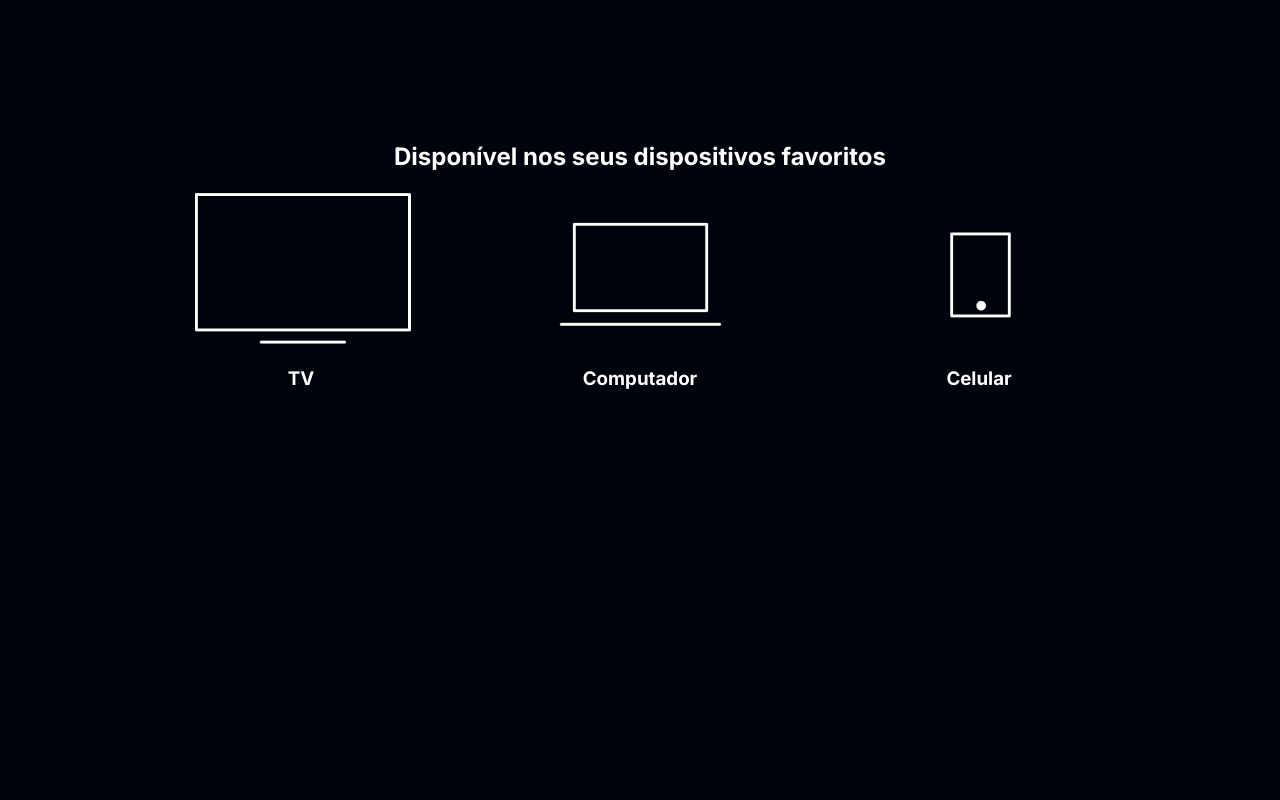
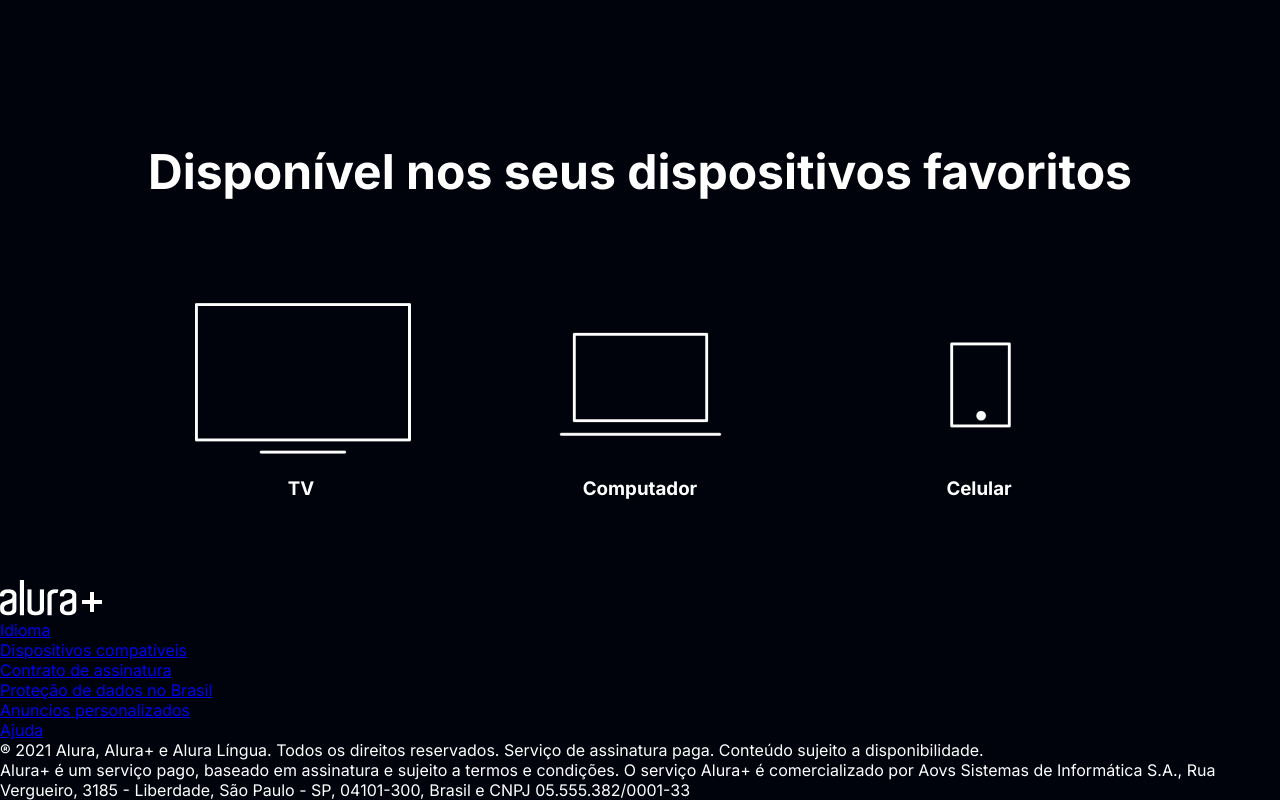
Before and after one commit to Jardel187/comboplus, a plain HTML site: page index.html in a window 1280 px wide. Shown: the part 3058-3858 px from the top of the page. Before the commit the page ends 3448 px from the top, so only its background shows below. Drawn offline with Linux system fonts and the light colour scheme.

Commit message:
update 0.5

```diff
--- a/index.html
+++ b/index.html
@@ -73,8 +73,35 @@
                 <h3 class="lista__iitem">Celular</h3>
             </li>
         </ul>
+   </section>
 
-    </section>
+   <footer class="rodape">
+       <img src="imagens/Logo.png" alt="Alura+" class="rodape__logo">
+
+       <ul class="rodape__lista">
+           <li class="lista__link">
+               <a href="#">Idioma</a>
+           </li>
+           <li class="lista__link">
+                <a href="#">Dispositivos compatíveis</a>
+           </li>
+           <li class="lista__link">
+                <a href="#">Contrato de assinatura</a>
+           </li>
+           <li class="lista__link">
+                <a href="#">Proteção de dados no Brasil</a>
+           </li>
+           <li class="lista__link">
+                <a href="#">Anuncios personalizados</a>
+           </li>
+           <li class="lista__link">
+                <a href="#">Ajuda</a>
+           </li>
+       </ul>
+       <p class="rodape__texto">® 2021 Alura, Alura+ e Alura Língua. Todos os direitos reservados. Serviço de assinatura paga. Conteúdo sujeito a disponibilidade.</p>
+
+       <p class="rodape__texto">Alura+ é um serviço pago, baseado em assinatura e sujeito a termos e condições. O serviço Alura+ é comercializado por Aovs Sistemas de Informática S.A., Rua Vergueiro, 3185 - Liberdade, São Paulo - SP, 04101-300, Brasil e CNPJ 05.555.382/0001-33</p>
+   </footer>
 
 </body>
 </html>
--- a/style.css
+++ b/style.css
@@ -110,10 +110,21 @@ body {
     display: flex;
     justify-content: center;
     list-style-type: none;
+    margin: 5em 0;
 }
 
 .dispositivos{
     text-align: center;
 }
 
-.dispositivos__titulo
+.dispositivos__titulo {
+    font-size: 48px;
+    color: var(--branco-principal);
+}
+
+.dispositivos__item {
+    font-size: 32px;
+    color: var(--branco-principal);
+}
+
+/*footer*/
```
